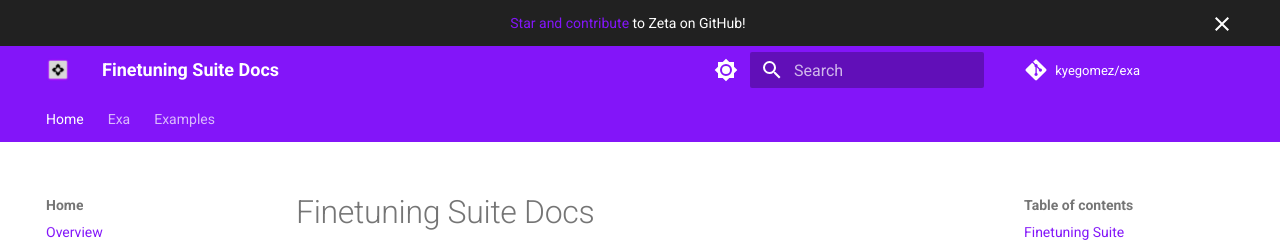
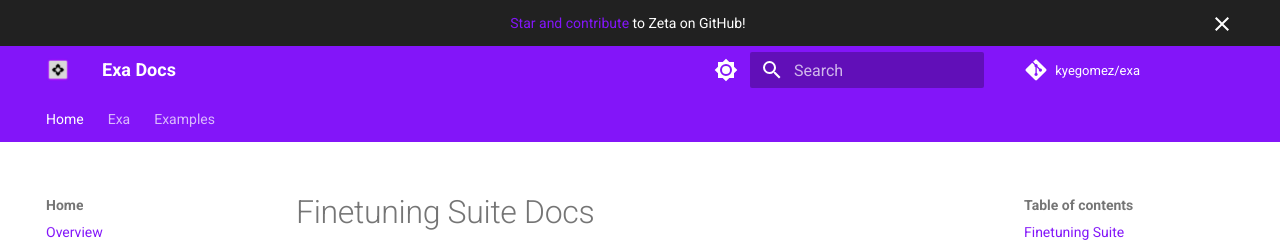
Before and after one commit to kyegomez/Exa, an MkDocs documentation site: the page built from docs/index.md, in a window 1280 px wide. Shown: the top 252 px of the page. Built offline with MkDocs 1.6.1 and Material for MkDocs 9.7.7, drawn with Linux system fonts in a browser that asks for light colours; comment, search, counter and statistics services are not loaded.

Commit message:
ft suite

```diff
--- a/mkdocs.yml
+++ b/mkdocs.yml
@@ -1,5 +1,5 @@
-site_name: Finetuning Suite Docs
-site_url: https://ft.apac.ai
+site_name: Exa Docs
+site_url: https://exa.apac.ai
 site_author: APAC AI
 site_description: Finetune any model with unparalled performance, speed, and reliability using Qlora, BNB, Lora, Peft in less than 30 seconds, just press GO.
 repo_name: kyegomez/exa
```
